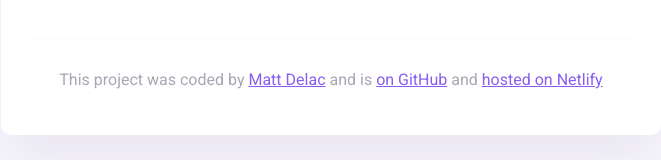
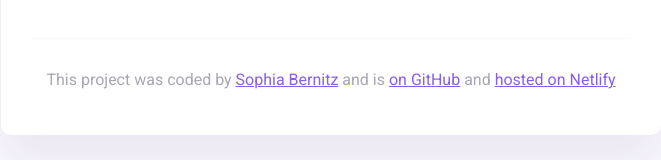
Before and after one commit to sbernitz/week-6-assignment, a plain HTML site: page index.html in a window 1280 px wide. Shown: the part 325-485 px from the top of the page, without its empty margins (309-970 px from the left). Drawn offline with nearby package versions, Linux system fonts and the light colour scheme; files that its build step writes are made by us from their sources; files whose address does not match are found by name.

Commit message:
updated link to my github profile

```diff
--- a/index.html
+++ b/index.html
@@ -47,7 +47,7 @@
       <footer>
         <p>
           This project was coded by
-          <a href="#" target="_blank">Matt Delac</a> and is
+          <a href="https://github.com/sbernitz" target="_blank">Sophia Bernitz</a> and is
           <a href="#" target="_blank"> on GitHub</a> and
           <a href="#" target="_blank">hosted on Netlify</a>
         </p>
```
